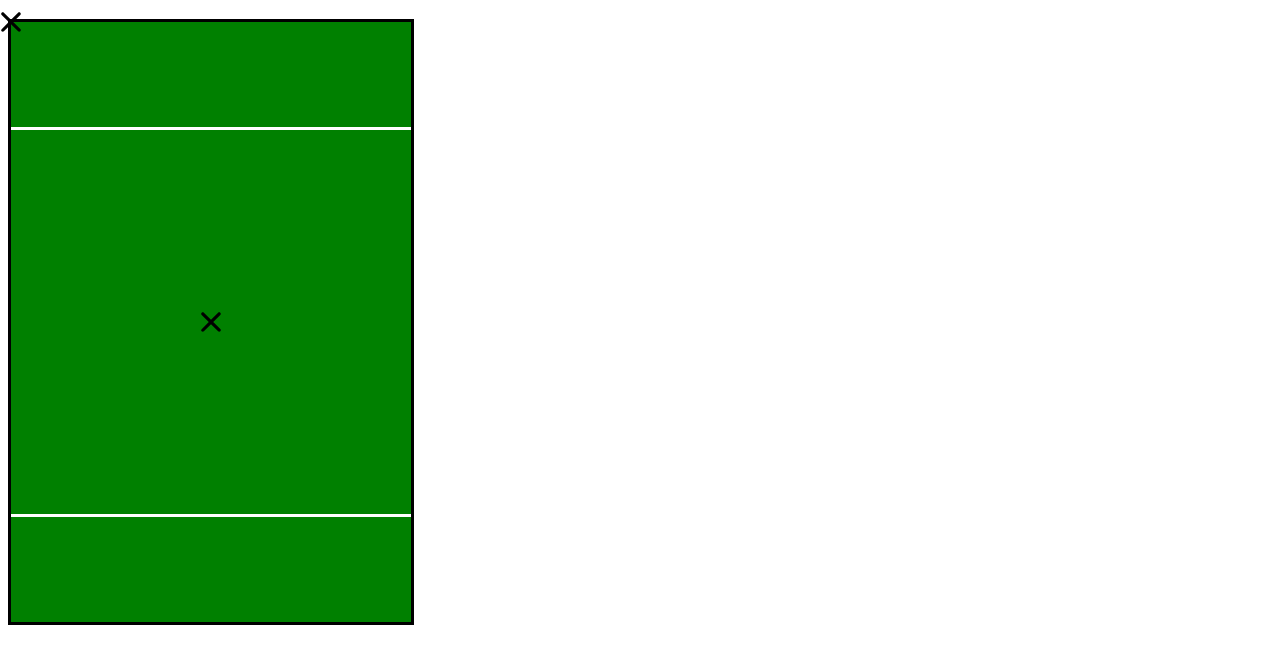
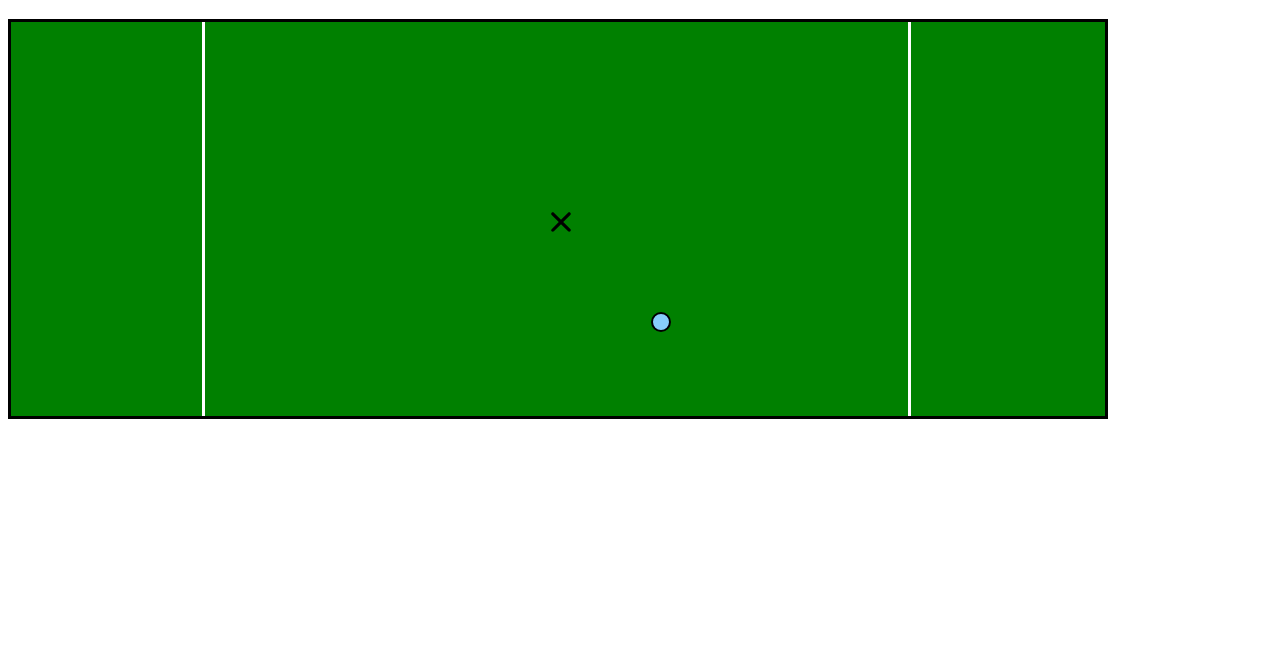
Before and after one commit to Cubevoid/ulti.js, a plain HTML site: page examples.html in a window 1280 px wide. Shown: the part 61-724 px from the top of the page. Drawn offline with Linux system fonts and the light colour scheme.

Commit message:
Add more functions

```diff
--- a/examples.js
+++ b/examples.js
@@ -1,5 +1,15 @@
 "use strict";
 
-const ulti1 = new UltiBoard(400, 600, 'v', true);
+const ulti1 = new UltiBoard(400, undefined, 'h', true);
 ulti1.addPlayer(0, 0)
 ulti1.addPlayer('50%', '50%')
+ulti1.showDisc()
+setTimeout(() => {
+    ulti1.setDiscPosition(100, 100)
+}, 1000);
+
+ulti1.filterPlayers((player) => {
+    return player.x !== 0
+})
+
+ulti1.setDiscOwner(ulti1.players[0])
--- a/ulti.css
+++ b/ulti.css
@@ -1,7 +1,9 @@
 #ulti-root {
     position: relative;
     border: 3px solid black;
+    box-sizing: border-box;
     background-color: green;
+    z-index: 0;
 }
 
 .ulti-goal-line {
@@ -9,10 +11,25 @@
     min-width: 3px;
     min-height: 3px;
     position: absolute;
+    z-index: 1;
 }
 
 .ulti-player {
     min-width: 10px;
     min-height: 10px;
     position: absolute;
+    transition: all .5s ease-in-out;
+    z-index: 2;
 }
+
+#ulti-disc {
+    background-color: lightskyblue;
+    border: 2px solid black;
+    box-sizing: border-box;
+    border-radius: 50%;
+    position: absolute;
+    min-width: 10px;
+    min-height: 10px;
+    transition: all .5s ease-in-out;
+    z-index: 999;
+}
--- a/ulti.js
+++ b/ulti.js
@@ -19,7 +19,10 @@ class UltiBoard {
     this.rootElement.id = "ulti-root";
 
     this.players = [];
-    this.playerSize = 20;
+    this._playerSizePx = 20;
+    this._disc = new Disc(15, -15);
+    this._discDiameterPx = 20;
+    this._discShown = false;
 
     // Make the field have standard dimensions unless specified otherwise
     if (width && length) {
@@ -60,19 +63,19 @@ class UltiBoard {
     goalLine1.className = "ulti-goal-line";
     goalLine2.className = "ulti-goal-line";
 
-    goalLine1.style = `top: 17.5%; width: 100%`;
-    goalLine2.style = `top: 82%; width: 100%`;
+    if (this.vert) {
+      goalLine1.style = `top: 17.5%; width: 100%`;
+      goalLine2.style = `top: 82%; width: 100%`;
+    } else {
+      goalLine1.style = `left: 17.5%; height: 100%`;
+      goalLine2.style = `left: 82%; height: 100%`;
+    }
 
     this.rootElement.appendChild(goalLine1);
     this.rootElement.appendChild(goalLine2);
 
     body.appendChild(this.rootElement);
   }
-
-  // Returns a copy of the players array
-  getPlayers = () => {
-    return JSON.parse(JSON.stringify(this.players));
-  };
 
   /** Adds a player to the field. x and y denote the CENTER of the player's positon.
    *
@@ -104,16 +107,111 @@ class UltiBoard {
     this._addPlayerDOM(newPlayer);
   };
 
+  /**
+   * Keep only a set of players from the array.
+   * @param filter function to filter the players array on
+   */
+  filterPlayers = (filter) => {
+    if (this.debug) {
+      log('Filtering players');
+    }
+    this.players = this.players.filter(filter);
+    this._removeAllPlayersDOM();
+    this.players.map((player) => {
+      this._addPlayerDOM(player);
+    });
+  };
+
   _addPlayerDOM = (newPlayer) => {
     const player = document.createElement("img");
     player.className = "ulti-player";
     player.src = "static/X_black.svg";
-    player.style = `left: ${newPlayer.x - this.playerSize / 2}px;
-                    top: ${newPlayer.y - this.playerSize / 2}px;
-                    width: ${this.playerSize}px;
-                    height: ${this.playerSize}px;`;
+    player.style = `left: ${newPlayer.x - this._playerSizePx / 2}px;
+                    top: ${newPlayer.y - this._playerSizePx / 2}px;
+                    width: ${this._playerSizePx}px;
+                    height: ${this._playerSizePx}px;`;
 
     this.rootElement.appendChild(player);
+  };
+
+  _removeAllPlayersDOM = () => {
+    if (this.debug) {
+      log("Removed all players from DOM");
+    }
+    const players = this.rootElement.querySelectorAll(".ulti-player");
+    for (let i = 0; i < players.length; i++) {
+      this.rootElement.removeChild(players[i]);
+    }
+  };
+
+  showDisc = () => {
+    this._discShown = true;
+
+    this._addDiscDOM(...this._disc.coords());
+
+    if (this.debug) {
+      log("Show disc");
+    }
+  };
+
+  hideDisc = () => {
+    this._discShown = false;
+    this._removeDiscDOM();
+
+    if (this.debug) {
+      log("Hide disc");
+    }
+  };
+
+  getDiscPosition = () => {
+    return this._disc.x, this._disc.y;
+  };
+
+  setDiscPosition = (x, y) => {
+    if (this.debug) {
+      log(`Moving disc to (${x}, ${y})`);
+    }
+
+    this._disc.x = x;
+    this._disc.y = y;
+
+    if (this.showDisc) {
+      this._moveDiscDOM(...this._disc.coords());
+    }
+  };
+
+  getDiscOwner = () => {
+    return this._disc.owner;
+  };
+
+  setDiscOwner = (newOwner) => {
+    this._disc.owner = newOwner;
+    this.setDiscPosition(this._disc.x, this._disc.y);
+  };
+
+  _addDiscDOM = (x, y) => {
+    const disc = document.createElement("div");
+    disc.id = "ulti-disc";
+    disc.style = `left: ${x - this._discDiameterPx / 2}px;
+                  top: ${y - this._discDiameterPx / 2}px;
+                  height: ${this._discDiameterPx}px;
+                  width: ${this._discDiameterPx}px`;
+
+    this.rootElement.appendChild(disc);
+  };
+
+  /** Moves the disc to the specified coordinates. */
+  _moveDiscDOM(x, y) {
+    const disc = this.rootElement.querySelector("#ulti-disc");
+    disc.style = `left: ${x - this._discDiameterPx / 2}px;
+                  top: ${y - this._discDiameterPx / 2}px;
+                  height: ${this._discDiameterPx}px;
+                  width: ${this._discDiameterPx}px`;
+  }
+
+  _removeDiscDOM = () => {
+    const disc = this.rootElement.querySelector("#ulti-disc");
+    this.rootElement.removeChild(disc);
   };
 }
 
@@ -125,3 +223,26 @@ class Player {
     this.number = jerseyNumber;
   }
 }
+
+class Disc {
+  /** Defines a new Disc object.
+   * @param x     x-coordinate of the disc
+   * @param y     y-coordinate of the disc
+   * @param owner Player which is holding the disc
+   *
+   * If owner is defined, then x and y define the position of the disc relative
+   * to the position of the owner. Otherwise, they describe the position on the
+   * field (from the top left corner).
+   */
+  constructor(x, y, owner) {
+    this.x = x;
+    this.y = y;
+    this.owner = owner;
+  }
+
+  coords = () => {
+    return this.owner
+      ? [this.owner.x + this.x, this.owner.y + this.y]
+      : [this.x, this.y];
+  };
+}
```
